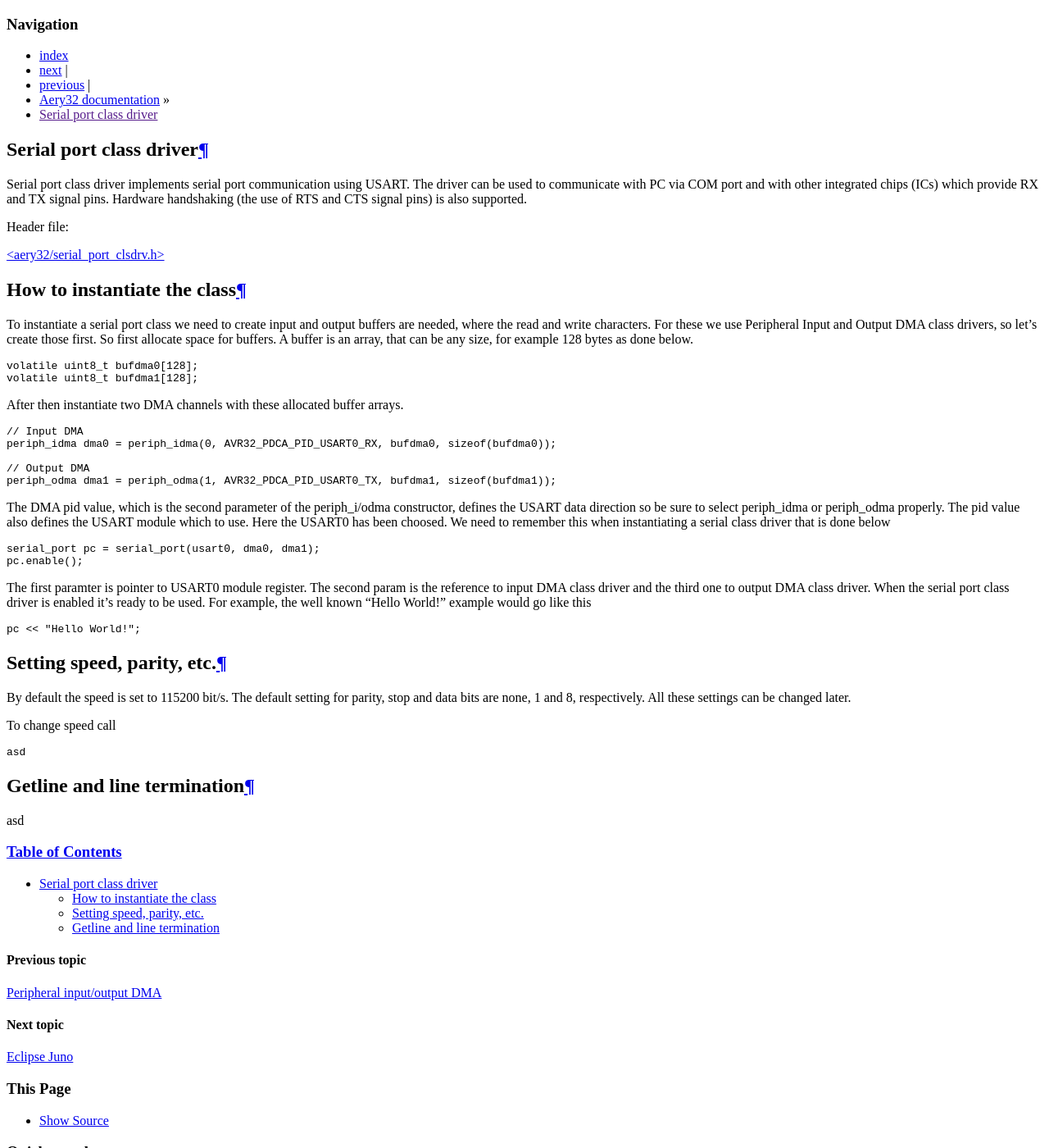
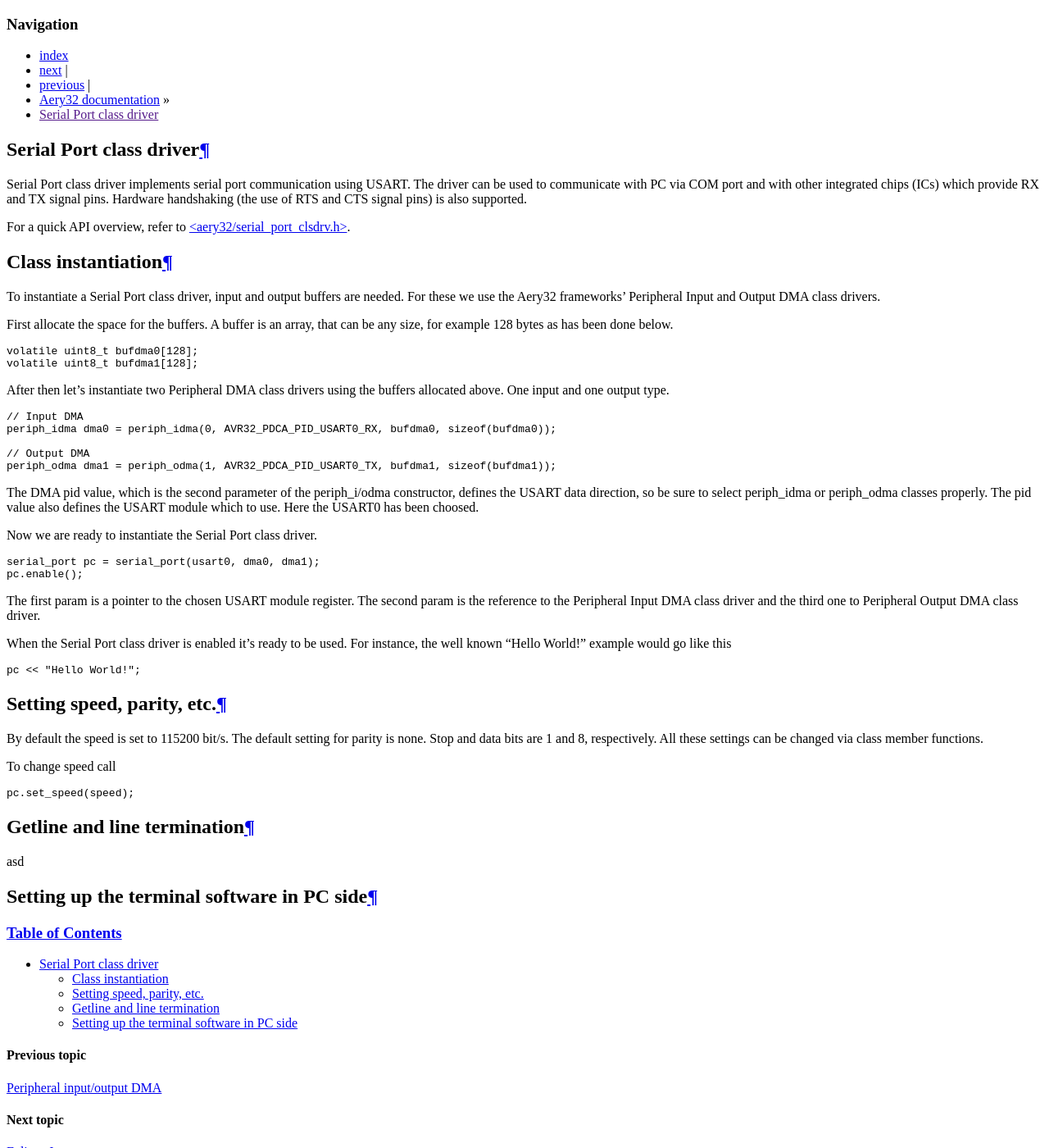
Before and after one commit to aery32/aery32-refguide, a Sphinx documentation site: the page built from source/clsdrv/serial_port.rst, in a window 1280 px wide and 1400 px high. Shown: the whole window at 82% size. Built offline with Sphinx 7.4.7, drawn with Linux system fonts in a browser that asks for light colours; some of the changed text lies outside the part shown.

Commit message:
Update serial_port.rst

```diff
--- a/source/clsdrv/serial_port.rst
+++ b/source/clsdrv/serial_port.rst
@@ -1,30 +1,30 @@
-Serial port class driver
+Serial Port class driver
 ========================
 
-Serial port class driver implements serial port communication using USART.
+Serial Port class driver implements serial port communication using USART.
 The driver can be used to communicate with PC via COM port and with other
 integrated chips (ICs) which provide RX and TX signal pins. Hardware
 handshaking (the use of RTS and CTS signal pins) is also supported.
 
-Header file:
+For a quick API overview, refer to `<aery32/serial_port_clsdrv.h> <https://github.com/aery32/aery32/blob/master/aery32/aery32/serial_port_clsdrv.h>`_.
 
-`<aery32/serial_port_clsdrv.h> <https://github.com/aery32/aery32/blob/master/aery32/aery32/serial_port_clsdrv.h>`_
+Class instantiation
+-------------------
 
-How to instantiate the class
-----------------------------
+To instantiate a Serial Port class driver, input and output buffers are needed.
+For these we use the Aery32 frameworks' Peripheral Input and Output DMA
+class drivers.
 
-To instantiate a serial port class we need to create input and output
-buffers are needed, where the read and write characters. For these we
-use Peripheral Input and Output DMA class drivers, so let's create those
-first. So first allocate space for buffers. A buffer is an array, that
-can be any size, for example 128 bytes as done below.
+First allocate the space for the buffers. A buffer is an array, that
+can be any size, for example 128 bytes as has been done below.
 
 .. code-block:: c++
 
 	volatile uint8_t bufdma0[128];
 	volatile uint8_t bufdma1[128];
 
-After then instantiate two DMA channels with these allocated buffer arrays.
+After then let's instantiate two Peripheral DMA class drivers using
+the buffers allocated above. One input and one output type.
 
 .. code-block:: c++
 
@@ -34,42 +34,47 @@ After then instantiate two DMA channels with these allocated buffer arrays.
 	// Output DMA
 	periph_odma dma1 = periph_odma(1, AVR32_PDCA_PID_USART0_TX, bufdma1, sizeof(bufdma1));
 
-The DMA pid value, which is the second parameter of the periph_i/odma constructor, defines
-the USART data direction so be sure to select periph_idma or periph_odma properly. The pid
-value also defines the USART module which to use. Here the USART0 has been choosed. We
-need to remember this when instantiating a serial class driver that is done below
+The DMA pid value, which is the second parameter of the periph_i/odma
+constructor, defines the USART data direction, so be sure to select
+periph_idma or periph_odma classes properly. The pid value also defines
+the USART module which to use. Here the USART0 has been choosed.
+
+Now we are ready to instantiate the Serial Port class driver.
 
 .. code-block:: c++
 
 	serial_port pc = serial_port(usart0, dma0, dma1);
 	pc.enable();
 
-The first paramter is pointer to USART0 module register. The second param is
-the reference to input DMA class driver and the third one to output DMA
-class driver. When the serial port class driver is enabled it's ready to
-be used. For example, the well known "Hello World!" example would go like
+The first param is a pointer to the chosen USART module register.
+The second param is the reference to the Peripheral Input DMA class
+driver and the third one to Peripheral Output DMA class driver.
+
+When the Serial Port class driver is enabled it's ready to be used.
+For instance, the well known "Hello World!" example would go like
 this
 
 .. code-block:: c++
 
 	pc << "Hello World!";
 
-
 Setting speed, parity, etc.
 ---------------------------
 
-By default the speed is set to 115200 bit/s. The default setting for parity,
-stop and data bits are none, 1 and 8, respectively. All these settings can
-be changed later.
+By default the speed is set to 115200 bit/s. The default setting for parity
+is none. Stop and data bits are 1 and 8, respectively. All these settings can
+be changed via class member functions.
 
 To change speed call
 
 .. code-block:: c++
 
-	asd
-
+	pc.set_speed(speed);
 
 Getline and line termination
 ----------------------------
 
 asd
+
+Setting up the terminal software in PC side
+-------------------------------------------
```
